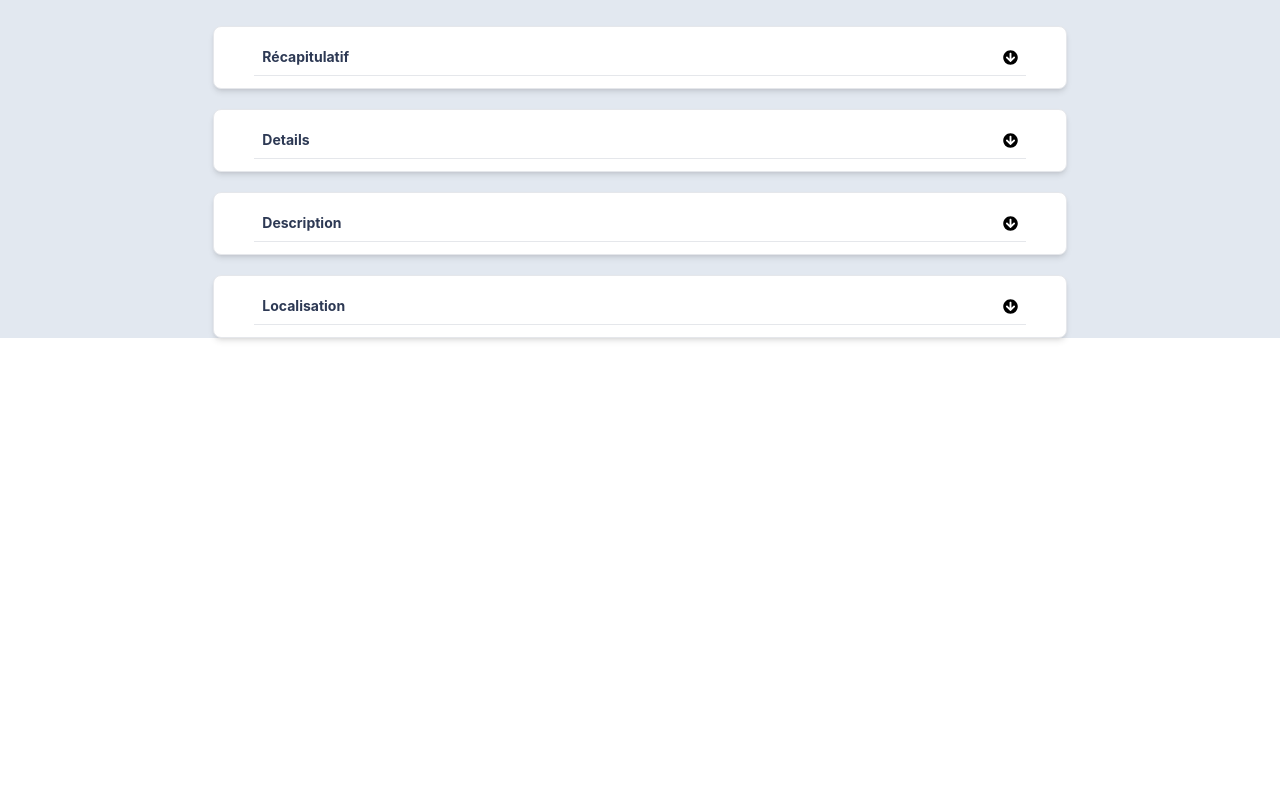
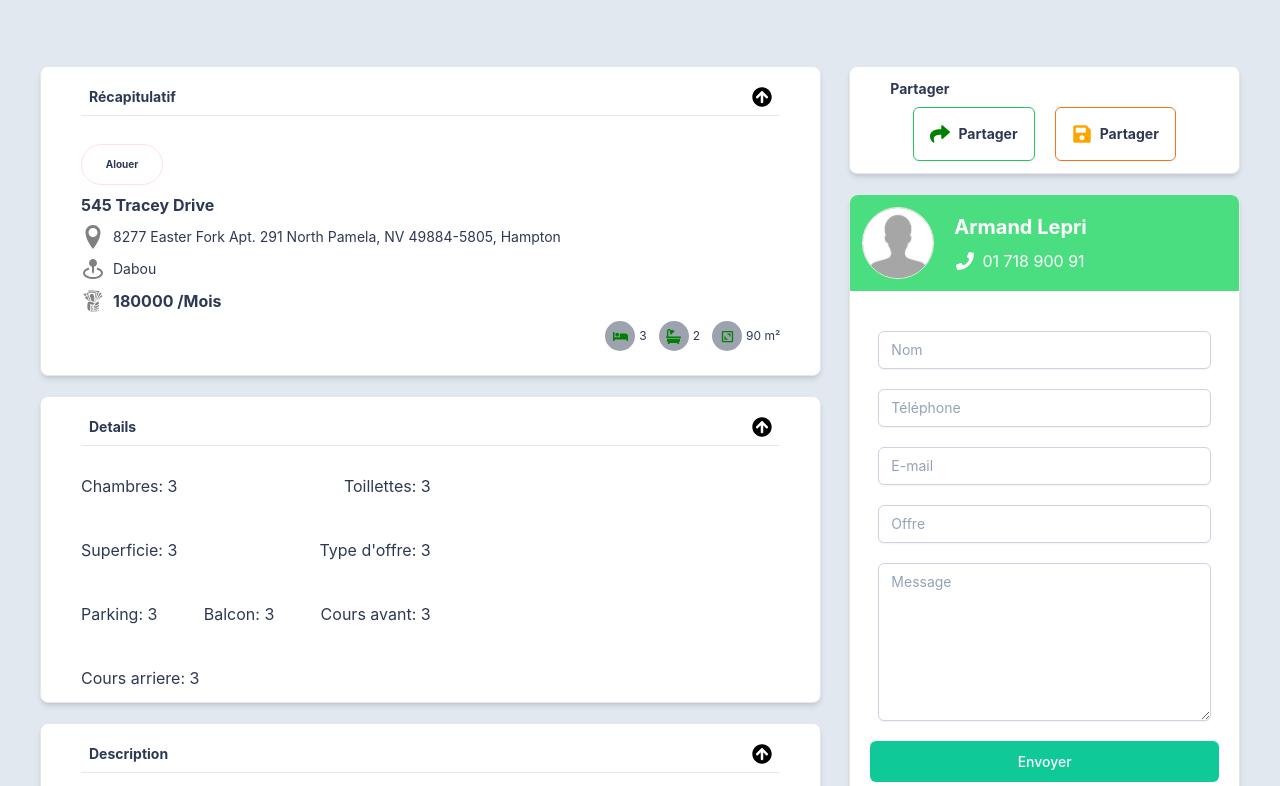
Before and after one commit to lepridev/NextJs-DeuclicImmo, a Next.js app: page /louer/1 in a window 1280 px wide. Shown: the part 394-1180 px from the top of the page. Before the commit the page ends 800 px from the top, so only its background shows below. Built offline with nearby package versions, Linux system fonts and the light colour scheme.

Commit message:
Creation du composant OffertAgentBox et ShareBox

```diff
--- a/package.json
+++ b/package.json
@@ -20,7 +20,7 @@
     "mongodb": "^6.2.0",
     "mongoose": "^8.0.0",
     "next": "^13.5.6",
-    "postcss": "8.4.29",
+    "postcss": "^8.4.31",
     "react": "^18.2.0",
     "react-dom": "^18.2.0",
     "react-hook-form": "^7.47.0",
--- a/src/app/louer/[id]/page.tsx
+++ b/src/app/louer/[id]/page.tsx
@@ -1,7 +1,12 @@
 import OffertDescription from "@/components/offertDetails/OffertDescription";
 import OffertDetail from "@/components/offertDetails/OffertDetail";
+import OffertGaleries from "@/components/offertDetails/OffertGaleries";
 import OffertLocation from "@/components/offertDetails/OffertLocation";
 import OffertRecap from "@/components/offertDetails/OffertRecap";
+import OffertReviews from "@/components/offertDetails/OffertReviews";
+import Container from "@/ui/container/Container";
+import OffertAgentBox from "@/ui/container/OffertAgentBox";
+import ShareBox from "@/ui/container/ShareBox";
 import axios from "axios";
 import Image from "next/image";
 
@@ -18,7 +23,7 @@ const OffertDetails = async ({ params }: any) => {
   // const OffertData = data.data.getOffertById;
 
   return (
-    <div className="flex flex-col items-center justify-center gap-7 w-full bg-slate-200">
+    <div className="flex flex-col items-center justify-center gap-7 w-full bg-slate-200 ">
       <div className="h-[20%] flex flex-row w-full overflow-hidden ">
         <Image
           src={"/assets/images/p-1.jpg"}
@@ -42,12 +47,19 @@ const OffertDetails = async ({ params }: any) => {
           className="object-cover hover:scale-125 animate"
         />
       </div>
-      <div className="flex flex-row items-start justify-center w-full gap-7 ">
+
+      <div className="flex flex-row items-start justify-center p-10 w-full gap-7 ">
         <div className="w-2/3 space-y-5">
           <OffertRecap />
           <OffertDetail />
           <OffertDescription />
           <OffertLocation />
+          <OffertGaleries />
+          <OffertReviews />
+        </div>
+        <div className="w-1/3 space-y-5">
+          <ShareBox />
+          <OffertAgentBox />
         </div>
       </div>
     </div>
--- /dev/null
+++ b/src/components/offertDetails/OffertGaleries.tsx
@@ -0,0 +1,8 @@
+import BoxContainer from "@/ui/container/BoxContainer";
+import React from "react";
+
+const OffertGaleries = () => {
+  return <BoxContainer title="Galeries">Galerie</BoxContainer>;
+};
+
+export default OffertGaleries;
--- /dev/null
+++ b/src/components/offertDetails/OffertReviews.tsx
@@ -0,0 +1,8 @@
+import BoxContainer from "@/ui/container/BoxContainer";
+import React from "react";
+
+const OffertReviews = () => {
+  return <BoxContainer title="Commentaires">Commentaires</BoxContainer>;
+};
+
+export default OffertReviews;
--- a/src/ui/container/BoxContainer.tsx
+++ b/src/ui/container/BoxContainer.tsx
@@ -16,7 +16,7 @@ interface Props {
 }
 
 const BoxContainer = ({ children, className, title = "Titre" }: Props) => {
-  const [open, setOpen] = useState(false);
+  const [open, setOpen] = useState(true);
   const isOpen = () => {
     setOpen(!open);
   };
@@ -36,14 +36,14 @@ const BoxContainer = ({ children, className, title = "Titre" }: Props) => {
           {open ? (
             <FaArrowCircleUp
               color="black"
-              size={15}
+              size={20}
               className="hover:scale-125 cursor-pointer"
               onClick={isOpen}
             />
           ) : (
             <FaArrowCircleDown
               color="black"
-              size={15}
+              size={20}
               className="hover:scale-125 cursor-pointer"
               onClick={isOpen}
             />
--- /dev/null
+++ b/src/ui/container/OffertAgentBox.tsx
@@ -0,0 +1,101 @@
+"use client";
+
+import { useForm } from "react-hook-form";
+import Image from "next/image";
+import React from "react";
+import { Typograpy } from "../typography/Typography";
+import { FaPhone } from "react-icons/fa";
+import Input from "../inputs/Input";
+import TextArea from "../inputs/TextArea";
+import { Button } from "../buttons/Button";
+
+const OffertAgentBox = () => {
+  const {
+    register,
+    handleSubmit,
+    watch,
+    reset,
+    formState: { errors },
+  } = useForm();
+
+  return (
+    <div className="flex flex-col justify-center gap-2 border pb-3 rounded-lg bg-white shadow-md ">
+      <div className="flex flex-row items-center justify-start gap-5 p-3 bg-green-400 rounded-t-lg">
+        <div className="w-[50] h-[50] rounded-full border border-red-100 ">
+          <Image
+            src={"/assets/images/photoProfile.png"}
+            alt="profil"
+            width={70}
+            height={70}
+            className="rounded-full"
+          />
+        </div>
+        <div className="flex flex-col gap-2">
+          <Typograpy variant="h3" component="p" weight="bold" theme="white">
+            Armand Lepri
+          </Typograpy>
+          <Typograpy
+            variant="lead"
+            component="p"
+            theme="white"
+            weight="medium"
+            className="flex flex-row gap-2 items-center justify-center"
+          >
+            <FaPhone size={18} color="white" />
+            01 718 900 91
+          </Typograpy>
+        </div>
+      </div>
+      <div className="p-5">
+        <form>
+          <Input
+            type="text"
+            placeholder="Nom"
+            id="name"
+            register={register}
+            errorMsg="it is required"
+            errors
+          />
+          <Input
+            type="text"
+            placeholder="Téléphone"
+            id="telephone"
+            register={register}
+            errorMsg="it is required"
+            errors
+          />
+          <Input
+            type="text"
+            placeholder="E-mail"
+            id="email"
+            register={register}
+            errorMsg="it is required"
+            errors
+          />
+          <Input
+            type="text"
+            placeholder="Offre"
+            id="offre"
+            register={register}
+            errorMsg="it is required"
+            errors
+          />
+          <TextArea
+            id="message"
+            placeholder="Message"
+            register={register}
+            errorMsg="it is required"
+            errors={errors}
+          />
+          <div className="mt-3">
+            <Button variant="primary" size="fullWidth">
+              Envoyer
+            </Button>
+          </div>
+        </form>
+      </div>
+    </div>
+  );
+};
+
+export default OffertAgentBox;
--- /dev/null
+++ b/src/ui/container/ShareBox.tsx
@@ -0,0 +1,48 @@
+"use client";
+
+import clsx from "clsx";
+import React, { useState } from "react";
+import {
+  FaArrowCircleDown,
+  FaArrowCircleUp,
+  FaArrowDown,
+  FaSave,
+  FaShare,
+} from "react-icons/fa";
+import { Typograpy } from "../typography/Typography";
+
+const ShareBox = () => {
+  return (
+    <div className="flex flex-col justify-center gap-2 border   pt-3 pb-3 px-10 rounded-lg bg-white shadow-md ">
+      <Typograpy variant="body-lg" component="span" weight="bold">
+        Partager
+      </Typograpy>
+      <div className="flex  flex-row items-center justify-center gap-5">
+        <div className="flex flex-col items-center justify-center p-4 rounded-md border border-green-500 cursor-pointer">
+          <Typograpy
+            variant="body-lg"
+            component="span"
+            weight="bold"
+            className="flex flex-row items-center justify-center gap-2"
+          >
+            <FaShare size={20} color="green" />
+            Partager
+          </Typograpy>
+        </div>
+        <div className="flex flex-col items-center justify-center p-4 rounded-md border border-orange-500  cursor-pointer">
+          <Typograpy
+            variant="body-lg"
+            component="span"
+            weight="bold"
+            className="flex flex-row items-center justify-center gap-2"
+          >
+            <FaSave size={20} color="orange" />
+            Partager
+          </Typograpy>
+        </div>
+      </div>
+    </div>
+  );
+};
+
+export default ShareBox;
--- /dev/null
+++ b/src/ui/inputs/TextArea.tsx
@@ -0,0 +1,41 @@
+import { Typograpy } from "../typography/Typography";
+
+interface Props {
+  placeholder: string;
+  register?: any;
+  errors?: any;
+  errorMsg?: string;
+  id: string;
+  required?: boolean;
+}
+
+const TextArea = ({
+  placeholder,
+  register,
+  errors,
+  errorMsg = "attention",
+  id,
+  required = true,
+}: Props) => {
+  return (
+    <div className="flex flex-row items-center justify-center p-2 gap-2 rounded-md">
+      <textarea
+        id={id}
+        rows={7}
+        placeholder={placeholder}
+        {...register(id, {
+          required: { value: required, message: errorMsg },
+        })}
+        className=" w-full mt-1 px-3 py-2 bg-white border shadow-sm border-slate-300 placeholder-slate-400 focus:outline-none focus:border-sky-500 focus:ring-sky-500 block  rounded-md sm:text-sm focus:ring-1"
+      />
+
+      {errors[id] && (
+        <Typograpy variant="caption1" theme="secondary" component="div">
+          {/* {errors[id]?.message} */} Error Message
+        </Typograpy>
+      )}
+    </div>
+  );
+};
+
+export default TextArea;
```
Also changed, not shown: 1 other file (tests, documents, lock files or other folders).
